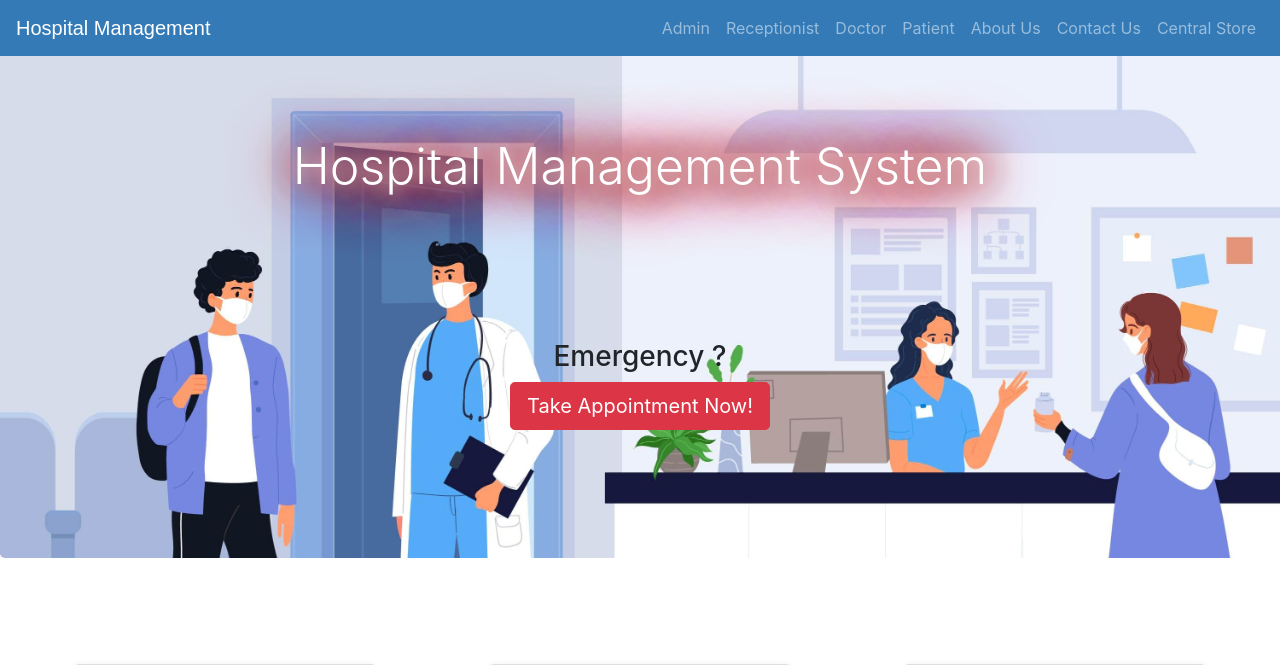
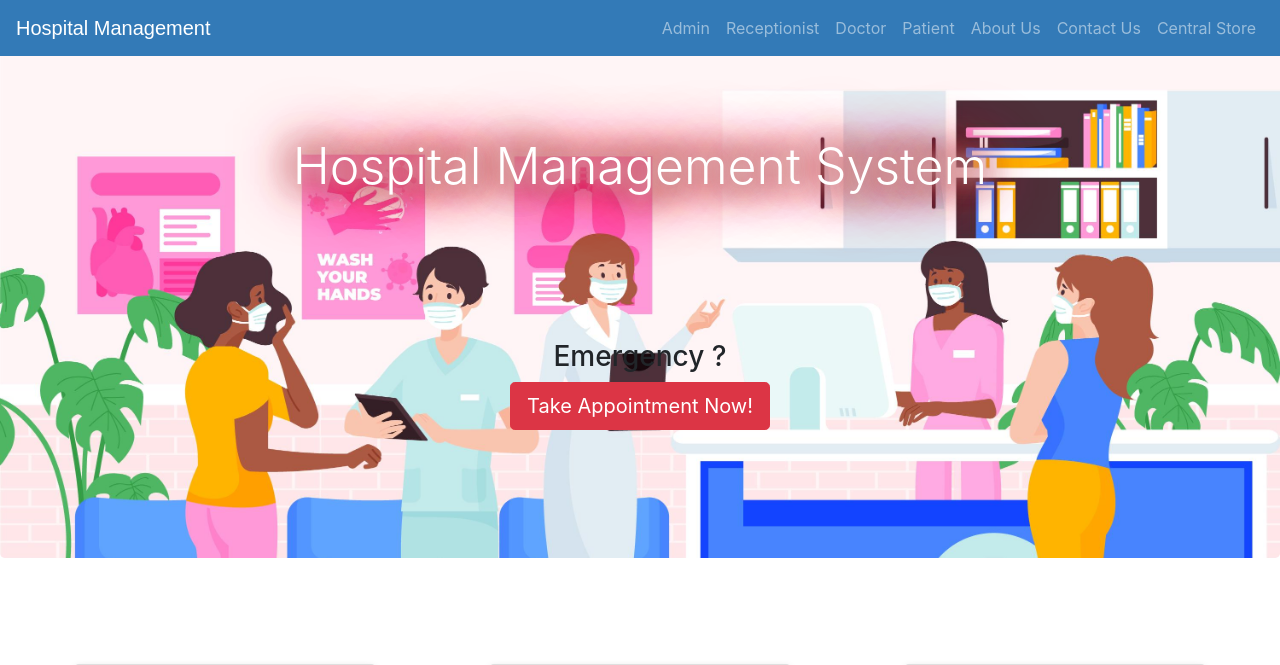
Before and after one commit to Ashsakshi19/hospitalManagementDjango, a Django app: page / in a window 1280 px wide. Shown: the top 665 px of the page. Run offline with Django 3.2, Linux system fonts and the light colour scheme; some libraries are stand-ins or nearby versions.

Commit message:
index background image

```diff
--- a/templates/hospital/index.html
+++ b/templates/hospital/index.html
@@ -11,7 +11,7 @@
     .jumbotron {
       margin-top: 0px;
       margin-bottom: 0px;
-      background-image: url('{% static "images/back.jpg" %}');
+      background-image: url('{% static "images/index.jpg" %}');
       background-size: cover;
       background-repeat: no-repeat;
     }
```
Also changed, not shown: static/images/index.jpg (added).
